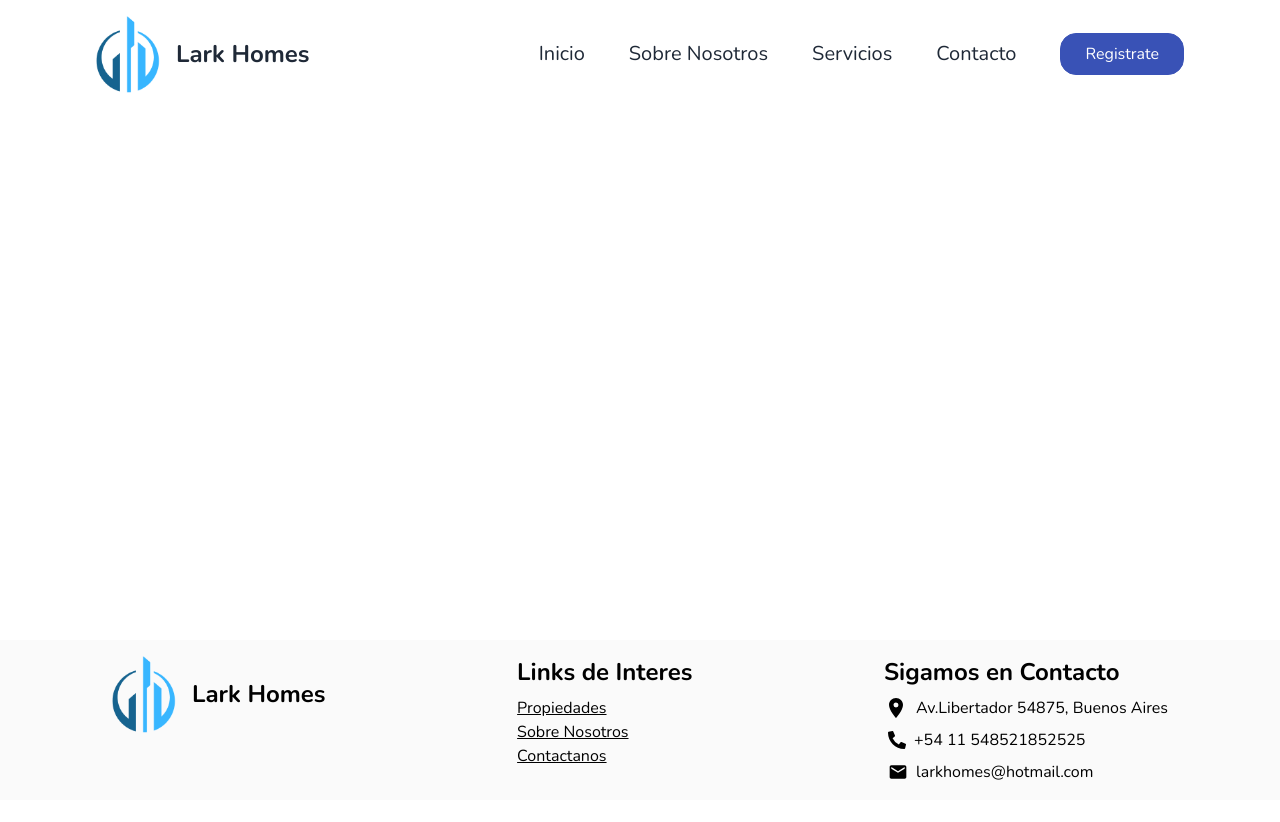
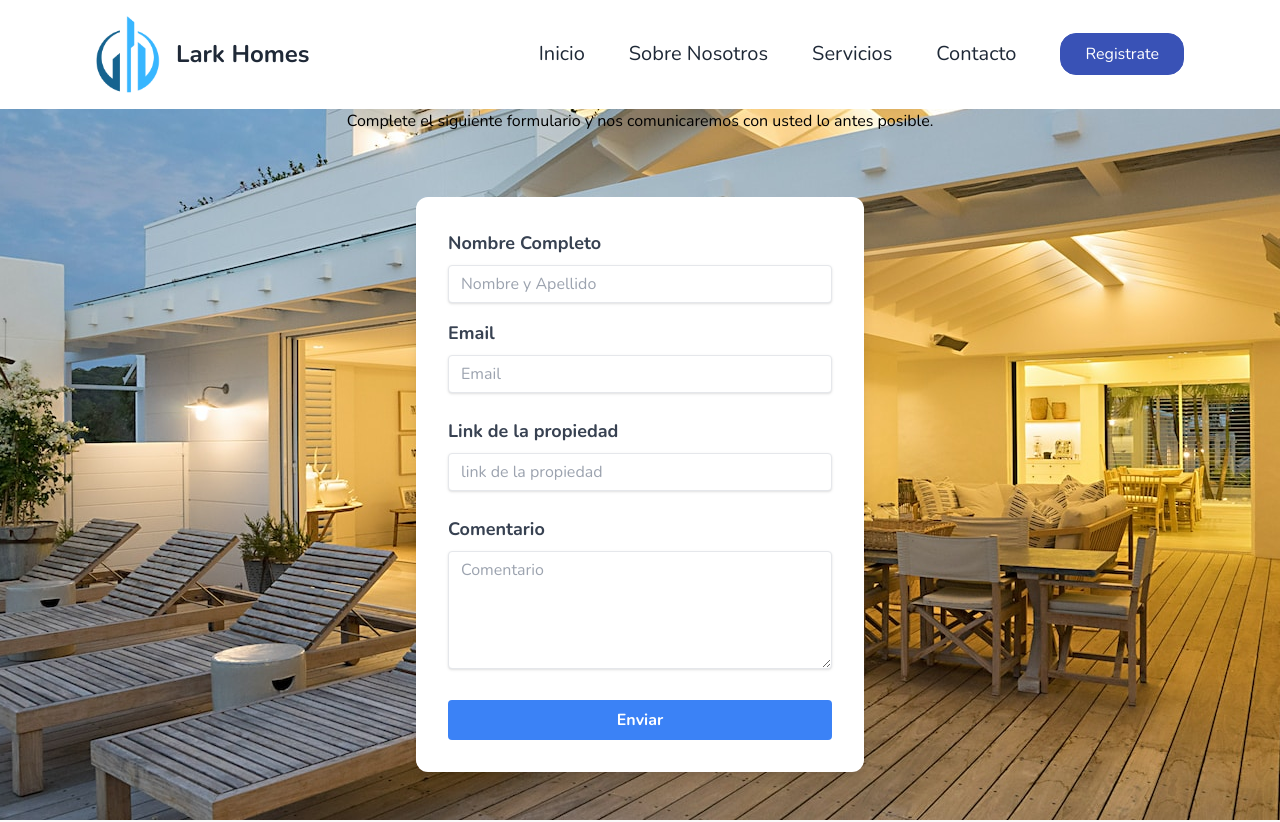
Before and after one commit to nachof948/lark-homes-app, a React (Vite) app in the folder Frontend/: page /contacto in a window 1280 px wide. Shown: the top 822 px of the page. Before the commit the page ends 800 px from the top, so only its background shows below. Built offline with nearby package versions, Linux system fonts and the light colour scheme.

Commit message:
Seccion de contactenos

```diff
--- a/Frontend/src/App.jsx
+++ b/Frontend/src/App.jsx
@@ -13,6 +13,7 @@ import { Search } from './pages/Search'
 import { About } from './pages/About'
 import { Footer } from './components/Footer'
 import { Services } from './pages/Services'
+import { ContactUs } from './pages/ContactUs'
 
 function App() {
   return (
@@ -24,6 +25,7 @@ function App() {
             <Route path='/' element={<Home />}></Route>
             <Route path='/sobre-nosotros' element={<About />}></Route>
             <Route path='/servicios' element={<Services />}></Route>
+            <Route path='/contacto' element={<ContactUs />}></Route>
             <Route path='/registrarse' element={<SignUp />}></Route>
             <Route path='/iniciar-sesion' element={<SignIn />}></Route>
             <Route path='/publicacion/:id' element={<Publication />}></Route>
--- a/Frontend/src/components/Footer.jsx
+++ b/Frontend/src/components/Footer.jsx
@@ -7,7 +7,7 @@ import { MdEmail } from "react-icons/md";
 
 const Footer = () => {
   return(
-    <footer className='mt-10 bg-color-gris-claro font-nunito'>
+    <footer className='bg-color-gris-claro font-nunito'>
       <div className="w-[85vw] flex items-start justify-between mx-auto p-4">
       <div className="flex items-center gap-4">
         <img src={LogoFooter} alt="Lark Homes" className='w-[4rem]' />
--- a/Frontend/src/components/Hero.jsx
+++ b/Frontend/src/components/Hero.jsx
@@ -7,7 +7,7 @@ const Hero = () => {
   return(
     <section className='flex justify-between items-stretch'>
       <div className="flex flex-col font-nunito gap-10 ">
-        <h1 className=' font-bold text-7xl w-[45rem] leading-snug'>Bring Your Family's Hapinnes to Your Dream House </h1>
+        <h1 className=' font-bold text-7xl w-[45rem] leading-snug'>Lleve la felicidad de su familia a la casa de sus sueños </h1>
         <p className='w-[45rem] leading-loose text-lg text-color-gris font-semibold'>Explora las mejores propiedades en tu área y descubre la casa de tus sueños. Compra, vende o renta con confianza y facilidad.</p>
         <SearchInput />
         <Statistics />
--- a/Frontend/src/components/NavBar.jsx
+++ b/Frontend/src/components/NavBar.jsx
@@ -12,7 +12,7 @@ const NavBar = () => {
     {name:"Inicio",link:"/"},
     {name:"Sobre Nosotros",link:"/sobre-nosotros"},
     {name:"Servicios",link:"/servicios"},
-    {name:"Contacto",link:"/"},
+    {name:"Contacto",link:"/contacto"},
   ];
   const [open,setOpen]=useState(false);
 
--- /dev/null
+++ b/Frontend/src/pages/ContactUs.jsx
@@ -0,0 +1,31 @@
+import React from 'react';
+import ImagenLogin from '../assets/Casa - 2.jpg'
+const ContactUs = () => {
+  return(
+    <section className=' mt-5 flex flex-col items-center justify-center font-nunito'style={{backgroundImage:`url(${ImagenLogin})`, backgroundPosition:'center', height:'100vh'}}>
+      <h1 className='text-4xl font-bold text-center'>Contactate con Lark Homes</h1>
+      <p className='text-center'>Complete el siguiente formulario y nos comunicaremos con usted lo antes posible.</p>
+      <form className='w-full max-w-md p-8 mt-16 bg-white shadow-lg rounded-xl'>
+        <div className='mb-4'>
+          <label className='block text-gray-700 text-lg font-bold mb-2' htmlFor='name'>Nombre Completo</label>
+          <input className='shadow appearance-none border rounded w-full py-2 px-3 text-gray-700 leading-tight focus:outline-none focus:shadow-outline' id='name' type='text' placeholder='Nombre y Apellido' />
+        </div>
+        <div className='mb-6'>
+          <label className='block text-gray-700 text-lg font-bold mb-2' htmlFor='email'>Email</label>
+          <input className='shadow appearance-none border rounded w-full py-2 px-3 text-gray-700 leading-tight focus:outline-none focus:shadow-outline' id='email' type='email' placeholder='Email' />
+        </div>
+        <div className='mb-6'>
+          <label className='block text-gray-700 text-lg font-bold mb-2' htmlFor='email'>Link de la propiedad</label>
+          <input className='shadow appearance-none border rounded w-full py-2 px-3 text-gray-700 leading-tight focus:outline-none focus:shadow-outline' id='email' type='email' placeholder='link de la propiedad' />
+        </div>
+        <div className='mb-6'>
+          <label className='block text-gray-700 text-lg font-bold mb-2' htmlFor='message'>Comentario</label>
+          <textarea className='shadow appearance-none border rounded w-full py-2 px-3 text-gray-700 leading-tight focus:outline-none focus:shadow-outline' id='message' placeholder='Comentario' rows='5'></textarea>
+        </div>
+        <button className='w-full bg-blue-500 hover:bg-blue-700 text-white font-bold py-2 px-4 rounded focus:outline-none focus:shadow-outline' type='submit'>Enviar</button>
+      </form>
+    </section>
+  )
+}
+
+export { ContactUs }
--- a/Frontend/src/pages/Publication.jsx
+++ b/Frontend/src/pages/Publication.jsx
@@ -28,6 +28,7 @@ const Publication = () => {
   const { userData } = useSelector((state) => state.auth)
   const { user } = useSelector((state) => state.auth)
   const { id } = useParams()
+  console.log(list)
 
   useEffect(() => {
     dispatch(publicationGet(id))
@@ -108,7 +109,6 @@ const Publication = () => {
           </ul>
           <Comments />
         </div>
-
     </main>
   )
 }
```
